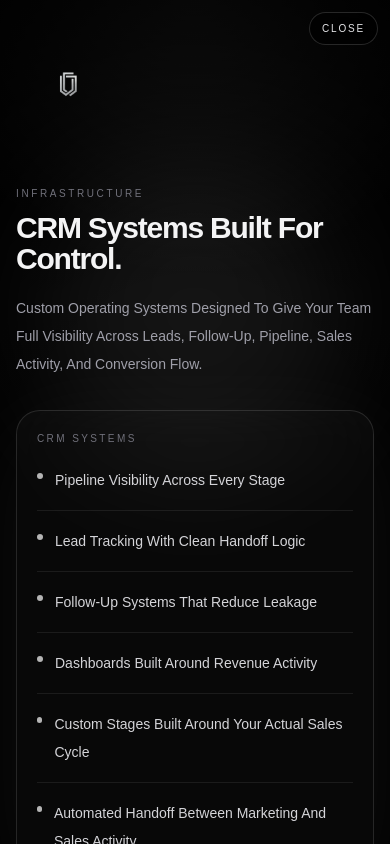
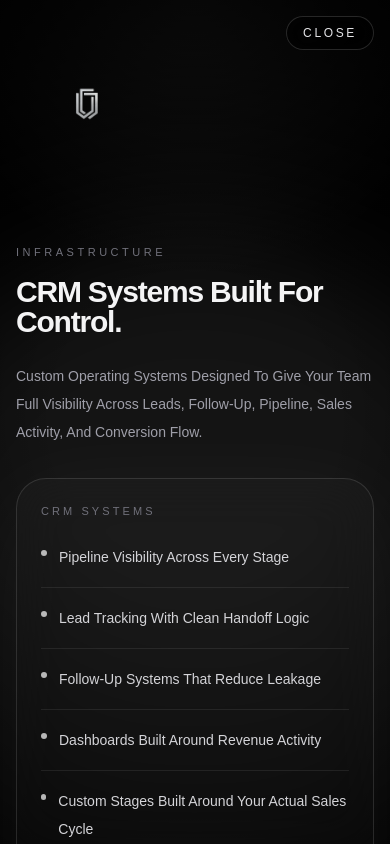
Before and after one commit to Trade-IV/sovrn-site, a Next.js app: page / in a window 390 px wide. Both pictures are taken after a click on the button "CRM Systems". Built offline with nearby package versions, Linux system fonts and the light colour scheme.

Commit message:
Make shield logo return to homepage

```diff
--- a/app/page.tsx
+++ b/app/page.tsx
@@ -12,7 +12,7 @@ const services = [
   "About Us",
 ];
 
-const desktopCardPositions = [
+const finalCardPositions = [
   { x: -260, y: 35, rotate: -16 },
   { x: -130, y: 16, rotate: -8 },
   { x: 0, y: 0, rotate: 0 },
@@ -112,25 +112,24 @@ export default function HomePage() {
   const [headlineWidth, setHeadlineWidth] = useState(0);
   const [hoveredCard, setHoveredCard] = useState<number | null>(null);
   const [activeCard, setActiveCard] = useState<number | null>(null);
-  const [isMobile, setIsMobile] = useState(false);
 
   const headlineMeasureRef = useRef<HTMLSpanElement | null>(null);
+
+  const goHome = () => {
+    setActiveCard(null);
+
+    if (typeof window !== "undefined") {
+      window.scrollTo({
+        top: 0,
+        behavior: "smooth",
+      });
+    }
+  };
 
   useLayoutEffect(() => {
     if (headlineMeasureRef.current) {
       setHeadlineWidth(headlineMeasureRef.current.offsetWidth);
     }
-  }, []);
-
-  useEffect(() => {
-    const updateViewport = () => {
-      setIsMobile(window.innerWidth < 768);
-    };
-
-    updateViewport();
-    window.addEventListener("resize", updateViewport);
-
-    return () => window.removeEventListener("resize", updateViewport);
   }, []);
 
   useEffect(() => {
@@ -185,31 +184,126 @@ export default function HomePage() {
   return (
     <main className="relative min-h-screen overflow-hidden bg-black text-white">
       <div className="pointer-events-none absolute inset-0">
-        <div className="absolute left-1/2 top-1/2 h-[650px] w-[650px] -translate-x-1/2 -translate-y-1/2 rounded-full bg-white/10 blur-3xl sm:h-[1000px] sm:w-[1000px]" />
+        <div className="absolute left-1/2 top-1/2 h-[650px] w-[650px] -translate-x-1/2 -translate-y-1/2 rounded-full bg-white/10 blur-3xl md:h-[1000px] md:w-[1000px]" />
         <div className="absolute inset-0 bg-[radial-gradient(circle_at_center,rgba(255,255,255,0.07),transparent_45%)]" />
       </div>
 
       <div className="pointer-events-none absolute inset-0 bg-[radial-gradient(circle,transparent_28%,rgba(0,0,0,0.82)_100%)]" />
 
-      {!isMobile && (
       <span
         ref={headlineMeasureRef}
         className="invisible absolute left-0 top-0 whitespace-nowrap text-lg font-bold uppercase tracking-[0.18em] sm:text-xl md:text-2xl"
       >
         {headlineText}
       </span>
+
+      {/* MOBILE LAYOUT */}
+      <section className="relative z-20 flex min-h-screen flex-col px-4 pb-10 pt-8 md:hidden">
+        <div className="flex flex-col items-center">
+          <motion.div
+            initial={{ opacity: 0, scale: 0.82 }}
+            animate={{
+              opacity: [0, 1, 1, 1],
+              scale: [0.82, 1, 1.03, 1],
+              y: showCards ? -8 : 0,
+            }}
+            transition={{
+              duration: 2.3,
+              times: [0, 0.25, 0.65, 1],
+              ease: "easeInOut",
+            }}
+            className="relative"
+          >
+            <motion.div
+              animate={{
+                opacity: [0.18, 0.4, 0.18],
+                scale: [1, 1.06, 1],
+              }}
+              transition={{
+                duration: 2.4,
+                repeat: Infinity,
+                ease: "easeInOut",
+              }}
+              className="absolute inset-0 rounded-full bg-white/10 blur-3xl"
+            />
+
+            <LogoHomeButton
+              onClick={goHome}
+              className="relative block"
+              imageClassName="h-auto w-[150px] select-none object-contain"
+            />
+          </motion.div>
+
+          <motion.h1
+            initial={{ opacity: 0, y: 10 }}
+            animate={{ opacity: 1, y: showCards ? -6 : 0 }}
+            transition={{ duration: 0.9, delay: 0.35, ease: "easeOut" }}
+            className="-mt-4 text-center text-xl font-semibold tracking-[0.22em] text-zinc-100"
+          >
+            SOVRN
+          </motion.h1>
+
+          <motion.p
+            initial={{ opacity: 0, y: 8 }}
+            animate={{ opacity: 1, y: showCards ? -6 : 0 }}
+            transition={{ duration: 0.9, delay: 0.55, ease: "easeOut" }}
+            className="mt-1 text-center text-[8px] uppercase tracking-[0.2em] text-zinc-400"
+          >
+            Authority. Systems. Control.
+          </motion.p>
+
+          {showHeadline && (
+            <motion.div
+              initial={{ opacity: 0, y: 14 }}
+              animate={{ opacity: 1, y: 0 }}
+              transition={{ duration: 0.45, ease: "easeOut" }}
+              className="mt-8 max-w-[290px]"
+            >
+              <h2 className="text-center text-xs font-bold uppercase leading-6 tracking-[0.16em] text-zinc-100">
+                Have The Strongest Hand In The Market
+              </h2>
+            </motion.div>
           )}
+        </div>
 
-      {isMobile ? (
-        <MobileLanding
-          showCards={showCards}
-          showHeadline={showHeadline}
-          services={services}
-          activeCard={activeCard}
-          setActiveCard={setActiveCard}
-        />
-      ) : (
-        <>
+        {showCards && (
+          <motion.div
+            initial={{ opacity: 0, y: 28 }}
+            animate={{ opacity: 1, y: 0 }}
+            transition={{ duration: 0.65, ease: [0.22, 1, 0.36, 1] }}
+            className="mt-8"
+          >
+            <div className="flex gap-4 overflow-x-auto px-1 pb-4 [-ms-overflow-style:none] [scrollbar-width:none] [&::-webkit-scrollbar]:hidden">
+              {services.map((service, index) => {
+                const isAnotherCardOpen =
+                  activeCard !== null && activeCard !== index;
+
+                return (
+                  <motion.button
+                    key={service}
+                    type="button"
+                    whileTap={{ scale: 0.98 }}
+                    animate={{
+                      opacity: isAnotherCardOpen ? 0 : 1,
+                      filter: isAnotherCardOpen ? "blur(6px)" : "blur(0px)",
+                    }}
+                    transition={{ duration: 0.25 }}
+                    style={{
+                      pointerEvents: activeCard !== null ? "none" : "auto",
+                    }}
+                    className="bg-transparent p-0"
+                    onClick={() => setActiveCard(index)}
+                  >
+                    <CardFace label={service} isHovered={false} isMobile />
+                  </motion.button>
+                );
+              })}
+            </div>
+          </motion.div>
+        )}
+      </section>
+
+      {/* DESKTOP LAYOUT */}
       <motion.section
         animate={{
           y: showCards ? -270 : 0,
@@ -219,7 +313,7 @@ export default function HomePage() {
           duration: 1.2,
           ease: [0.22, 1, 0.36, 1],
         }}
-            className="relative z-20 flex min-h-screen items-center justify-center px-6"
+        className="relative z-20 hidden min-h-screen items-center justify-center px-6 md:flex"
       >
         <div className="flex flex-col items-center justify-center">
           <motion.div
@@ -249,13 +343,10 @@ export default function HomePage() {
             />
 
             <div className="relative flex items-center justify-center">
-                  <Image
-                    src="/logo.png"
-                    alt="SOVRN Logo"
-                    width={1600}
-                    height={2200}
-                    priority
-                    className="h-auto w-[500px] select-none object-contain sm:w-[650px] md:w-[800px] lg:w-[950px]"
+              <LogoHomeButton
+                onClick={goHome}
+                className="relative block"
+                imageClassName="h-auto w-[500px] select-none object-contain sm:w-[650px] md:w-[800px] lg:w-[950px]"
               />
             </div>
           </motion.div>
@@ -280,7 +371,7 @@ export default function HomePage() {
         </div>
       </motion.section>
 
-          <section className="pointer-events-none absolute inset-0 z-[25] flex items-center justify-center px-6">
+      <section className="pointer-events-none absolute inset-0 z-[25] hidden items-center justify-center px-6 md:flex">
         {showHeadline && (
           <motion.div
             initial={{ opacity: 0, y: -18 }}
@@ -321,14 +412,14 @@ export default function HomePage() {
         )}
       </section>
 
-          <section className="absolute inset-0 z-30 flex items-center justify-center px-6">
+      <section className="absolute inset-0 z-30 hidden items-center justify-center px-6 md:flex">
         {showCards && (
           <div
             className="absolute flex items-center justify-center"
             onMouseLeave={() => setHoveredCard(null)}
           >
             {services.map((service, index) => {
-                  const card = desktopCardPositions[index];
+              const card = finalCardPositions[index];
               const isHovered = hoveredCard === index;
               const isActive = activeCard === index;
               const isAnotherCardOpen =
@@ -346,11 +437,7 @@ export default function HomePage() {
                     scale: 0.98,
                   }}
                   animate={{
-                        x: fanOpen
-                          ? card.x
-                          : slideToLeft
-                            ? desktopCardPositions[0].x
-                            : 0,
+                    x: fanOpen ? card.x : slideToLeft ? finalCardPositions[0].x : 0,
                     y: fanOpen ? card.y + (isHovered ? 130 : 190) : 190,
                     rotate: fanOpen ? card.rotate : 0,
                     opacity: isAnotherCardOpen ? 0 : 1,
@@ -378,8 +465,6 @@ export default function HomePage() {
           </div>
         )}
       </section>
-        </>
-      )}
 
       <AnimatePresence>
         {activeCard !== null && (
@@ -387,7 +472,7 @@ export default function HomePage() {
             index={activeCard}
             label={services[activeCard]}
             onClose={() => setActiveCard(null)}
-            isMobile={isMobile}
+            onHomeClick={goHome}
           />
         )}
       </AnimatePresence>
@@ -395,138 +480,31 @@ export default function HomePage() {
   );
 }
 
-function MobileLanding({
-  showCards,
-  showHeadline,
-  services,
-  activeCard,
-  setActiveCard,
+function LogoHomeButton({
+  onClick,
+  className,
+  imageClassName,
 }: {
-  showCards: boolean;
-  showHeadline: boolean;
-  services: string[];
-  activeCard: number | null;
-  setActiveCard: (value: number | null) => void;
+  onClick: () => void;
+  className?: string;
+  imageClassName?: string;
 }) {
   return (
-    <>
-      <motion.section
-        animate={{
-          y: showCards ? -40 : 0,
-          scale: showCards ? 0.96 : 1,
-        }}
-        transition={{
-          duration: 1.1,
-          ease: [0.22, 1, 0.36, 1],
-        }}
-        className="relative z-20 flex min-h-screen flex-col items-center px-4 pt-10"
+    <button
+      type="button"
+      onClick={onClick}
+      aria-label="Go To Homepage"
+      className={`cursor-pointer bg-transparent p-0 outline-none transition hover:opacity-90 ${className ?? ""}`}
     >
-        <div className="flex flex-col items-center">
-          <motion.div
-            initial={{ opacity: 0, scale: 0.82 }}
-            animate={{
-              opacity: [0, 1, 1, 1],
-              scale: [0.82, 1, 1.03, 1],
-            }}
-            transition={{
-              duration: 2.8,
-              times: [0, 0.25, 0.65, 1],
-              ease: "easeInOut",
-            }}
-            className="relative"
-          >
-            <motion.div
-              animate={{
-                opacity: [0.18, 0.4, 0.18],
-                scale: [1, 1.06, 1],
-              }}
-              transition={{
-                duration: 2.4,
-                repeat: Infinity,
-                ease: "easeInOut",
-              }}
-              className="absolute inset-0 rounded-full bg-white/10 blur-3xl"
-            />
-
       <Image
         src="/logo.png"
         alt="SOVRN Logo"
         width={1600}
         height={2200}
         priority
-              className="h-auto w-[190px] select-none object-contain"
+        className={imageClassName}
       />
-          </motion.div>
-
-          <motion.h1
-            initial={{ opacity: 0, y: 10 }}
-            animate={{ opacity: 1, y: 0 }}
-            transition={{ duration: 1, delay: 0.45, ease: "easeOut" }}
-            className="-mt-8 text-center text-2xl font-semibold tracking-[0.24em] text-zinc-100"
-          >
-            SOVRN
-          </motion.h1>
-
-          <motion.p
-            initial={{ opacity: 0, y: 8 }}
-            animate={{ opacity: 1, y: 0 }}
-            transition={{ duration: 1, delay: 0.7, ease: "easeOut" }}
-            className="mt-1 text-center text-[9px] uppercase tracking-[0.22em] text-zinc-400"
-          >
-            Authority. Systems. Control.
-          </motion.p>
-        </div>
-
-        {showHeadline && (
-          <motion.div
-            initial={{ opacity: 0, y: 16 }}
-            animate={{ opacity: 1, y: 0 }}
-            transition={{ duration: 0.45, ease: "easeOut" }}
-            className="mt-10 max-w-[310px]"
-          >
-            <h2 className="text-center text-sm font-bold uppercase leading-6 tracking-[0.16em] text-zinc-100">
-              Have The Strongest Hand In The Market
-            </h2>
-          </motion.div>
-        )}
-
-        {showCards && (
-          <motion.div
-            initial={{ opacity: 0, y: 28 }}
-            animate={{ opacity: 1, y: 0 }}
-            transition={{ duration: 0.7, ease: [0.22, 1, 0.36, 1] }}
-            className="relative mt-10 w-full"
-          >
-            <div className="no-scrollbar flex snap-x snap-mandatory gap-4 overflow-x-auto px-4 pb-8">
-              {services.map((service, index) => {
-                const isAnotherCardOpen =
-                  activeCard !== null && activeCard !== index;
-
-                return (
-                  <motion.button
-                    key={service}
-                    type="button"
-                    whileTap={{ scale: 0.98 }}
-                    animate={{
-                      opacity: isAnotherCardOpen ? 0 : 1,
-                      filter: isAnotherCardOpen ? "blur(6px)" : "blur(0px)",
-                    }}
-                    transition={{ duration: 0.25 }}
-                    style={{
-                      pointerEvents: activeCard !== null ? "none" : "auto",
-                    }}
-                    className="snap-center bg-transparent p-0"
-                    onClick={() => setActiveCard(index)}
-                  >
-                    <CardFace label={service} isHovered={false} isMobile />
-                  </motion.button>
-                );
-              })}
-            </div>
-          </motion.div>
-        )}
-      </motion.section>
-    </>
+    </button>
   );
 }
 
@@ -550,8 +528,8 @@ function CardFace({
           : "rgba(255,255,255,0.72)",
       }}
       transition={{ duration: 0.25, ease: "easeOut" }}
-      className={`relative overflow-hidden rounded-[22px] border-[2px] bg-white ${
-        isMobile ? "h-[240px] w-[160px] shrink-0" : "h-[300px] w-[200px] sm:h-[340px] sm:w-[220px]"
+      className={`relative overflow-hidden rounded-[24px] border-[2px] bg-white ${
+        isMobile ? "h-[230px] w-[155px] shrink-0" : "h-[300px] w-[200px] sm:h-[340px] sm:w-[220px]"
       }`}
     >
       <div className="absolute inset-[4px] rounded-[18px] bg-black sm:rounded-[20px]" />
@@ -566,7 +544,7 @@ function CardFace({
 
       <div
         className={`absolute left-[2px] top-[2px] overflow-hidden ${
-          isMobile ? "h-[72px] w-[72px]" : "h-[92px] w-[92px] sm:left-[3px] sm:top-[3px] sm:h-[110px] sm:w-[110px]"
+          isMobile ? "h-[68px] w-[68px]" : "h-[92px] w-[92px] sm:left-[3px] sm:top-[3px] sm:h-[110px] sm:w-[110px]"
         }`}
       >
         <Image
@@ -576,7 +554,7 @@ function CardFace({
           height={280}
           className={`absolute h-auto object-contain ${
             isMobile
-              ? "left-[-23px] top-[-6px] w-[108px]"
+              ? "left-[-22px] top-[-5px] w-[102px]"
               : "left-[-30px] top-[-8px] w-[140px] sm:left-[-34px] sm:top-[-10px] sm:w-[165px]"
           }`}
         />
@@ -584,7 +562,7 @@ function CardFace({
 
       <div
         className={`absolute bottom-[2px] right-[2px] overflow-hidden ${
-          isMobile ? "h-[72px] w-[72px]" : "h-[92px] w-[92px] sm:bottom-[3px] sm:right-[3px] sm:h-[110px] sm:w-[110px]"
+          isMobile ? "h-[68px] w-[68px]" : "h-[92px] w-[92px] sm:bottom-[3px] sm:right-[3px] sm:h-[110px] sm:w-[110px]"
         }`}
       >
         <Image
@@ -594,7 +572,7 @@ function CardFace({
           height={280}
           className={`absolute h-auto rotate-180 object-contain ${
             isMobile
-              ? "bottom-[-6px] right-[-23px] w-[108px]"
+              ? "bottom-[-5px] right-[-22px] w-[102px]"
               : "bottom-[-8px] right-[-30px] w-[140px] sm:bottom-[-10px] sm:right-[-34px] sm:w-[165px]"
           }`}
         />
@@ -613,17 +591,14 @@ function ExpandedServicePanel({
   index,
   label,
   onClose,
-  isMobile,
+  onHomeClick,
 }: {
   index: number;
   label: string;
   onClose: () => void;
-  isMobile: boolean;
+  onHomeClick: () => void;
 }) {
-  const card = isMobile
-    ? { x: 0, y: 0, rotate: 0 }
-    : desktopCardPositions[index];
-
+  const card = finalCardPositions[index];
   const content = serviceContent[label];
 
   return (
@@ -640,9 +615,9 @@ function ExpandedServicePanel({
       <motion.section
         initial={{
           opacity: 0,
-          scale: isMobile ? 0.92 : 0.24,
+          scale: 0.24,
           x: card.x,
-          y: isMobile ? 40 : card.y + 190,
+          y: card.y + 190,
           rotate: card.rotate,
           filter: "blur(8px)",
         }}
@@ -668,27 +643,19 @@ function ExpandedServicePanel({
       >
         <div className="relative h-screen w-full overflow-y-auto bg-black">
           <div className="pointer-events-none absolute inset-0">
-            <div className="absolute left-1/2 top-[18%] h-[320px] w-[320px] -translate-x-1/2 rounded-full bg-white/8 blur-3xl sm:top-[28%] sm:h-[700px] sm:w-[700px]" />
+            <div className="absolute left-1/2 top-[28%] h-[700px] w-[700px] -translate-x-1/2 rounded-full bg-white/8 blur-3xl" />
             <div className="absolute inset-0 bg-[radial-gradient(circle_at_top,rgba(255,255,255,0.10),transparent_32%)]" />
             <div className="absolute inset-0 bg-[radial-gradient(circle_at_center,transparent_30%,rgba(0,0,0,0.84)_100%)]" />
           </div>
 
           <div className="relative z-10 min-h-screen">
-            <div className="flex items-start justify-between px-3 pb-3 pt-3 sm:px-6 md:px-8 md:pt-4">
+            <div className="flex items-start justify-between px-4 pb-4 pt-3 sm:px-6 md:px-8 md:pt-4">
               <div className="flex items-start">
-                <div
-                  className={`relative ${
-                    isMobile
-                      ? "-ml-2 -mt-2 h-[170px] w-[128px]"
-                      : "-ml-3 -mt-3 h-[320px] w-[240px] sm:-ml-4 sm:-mt-4 sm:h-[360px] sm:w-[270px]"
-                  }`}
-                >
-                  <Image
-                    src="/logo.png"
-                    alt="SOVRN Logo"
-                    fill
-                    className="object-contain"
-                    priority
+                <div className="relative -ml-3 -mt-3 h-[220px] w-[165px] sm:h-[320px] sm:w-[240px] sm:-ml-4 sm:-mt-4 md:h-[360px] md:w-[270px]">
+                  <LogoHomeButton
+                    onClick={onHomeClick}
+                    className="relative block h-full w-full"
+                    imageClassName="object-contain"
                   />
                 </div>
               </div>
@@ -698,13 +665,13 @@ function ExpandedServicePanel({
                 onClick={onClose}
                 whileHover={{ scale: 1.04 }}
                 whileTap={{ scale: 0.97 }}
-                className="sticky top-3 z-20 rounded-full border border-white/15 bg-black/55 px-3 py-2 text-[10px] font-medium uppercase tracking-[0.18em] text-zinc-200 backdrop-blur-md transition hover:border-white/30 hover:bg-white/10 sm:top-4 sm:px-4 sm:text-xs sm:tracking-[0.22em]"
+                className="sticky top-4 z-20 rounded-full border border-white/15 bg-black/55 px-4 py-2 text-xs font-medium uppercase tracking-[0.22em] text-zinc-200 backdrop-blur-md transition hover:border-white/30 hover:bg-white/10"
               >
                 Close
               </motion.button>
             </div>
 
-            <div className="px-4 pb-14 pt-0 sm:px-8 md:px-12 md:pb-24">
+            <div className="px-4 pb-16 pt-2 sm:px-8 md:px-12 md:pb-24">
               <div className="grid w-full gap-8 lg:grid-cols-[1.15fr_0.85fr] lg:gap-16">
                 <motion.div
                   initial={{ opacity: 0, y: 24 }}
@@ -712,7 +679,7 @@ function ExpandedServicePanel({
                   transition={{ duration: 0.55, delay: 0.18, ease: "easeOut" }}
                   className="max-w-3xl"
                 >
-                  <p className="mb-3 text-[10px] font-medium uppercase tracking-[0.26em] text-zinc-500 sm:mb-4 sm:text-[11px] sm:tracking-[0.32em]">
+                  <p className="mb-4 text-[11px] font-medium uppercase tracking-[0.32em] text-zinc-500 sm:text-xs">
                     {content.eyebrow}
                   </p>
 
@@ -720,7 +687,7 @@ function ExpandedServicePanel({
                     {content.title}
                   </h2>
 
-                  <p className="mt-5 max-w-2xl text-sm leading-7 text-zinc-400 sm:mt-6 sm:text-base sm:leading-8">
+                  <p className="mt-6 max-w-2xl text-sm leading-7 text-zinc-400 sm:text-base sm:leading-8">
                     {content.description}
                   </p>
                 </motion.div>
@@ -731,8 +698,8 @@ function ExpandedServicePanel({
                   transition={{ duration: 0.55, delay: 0.28, ease: "easeOut" }}
                   className="flex items-start"
                 >
-                  <div className="w-full rounded-[24px] border border-white/12 bg-white/[0.03] p-5 shadow-[0_20px_100px_rgba(255,255,255,0.06)] backdrop-blur-xl sm:rounded-[30px] sm:p-8">
-                    <p className="mb-5 text-[10px] uppercase tracking-[0.24em] text-zinc-500 sm:mb-6 sm:text-[11px] sm:tracking-[0.28em]">
+                  <div className="w-full rounded-[30px] border border-white/12 bg-white/[0.03] p-6 shadow-[0_20px_100px_rgba(255,255,255,0.06)] backdrop-blur-xl sm:p-8">
+                    <p className="mb-6 text-[11px] uppercase tracking-[0.28em] text-zinc-500 sm:text-xs">
                       {label}
                     </p>
 
```
Lines whose indentation alone changed are shown as unchanged.
